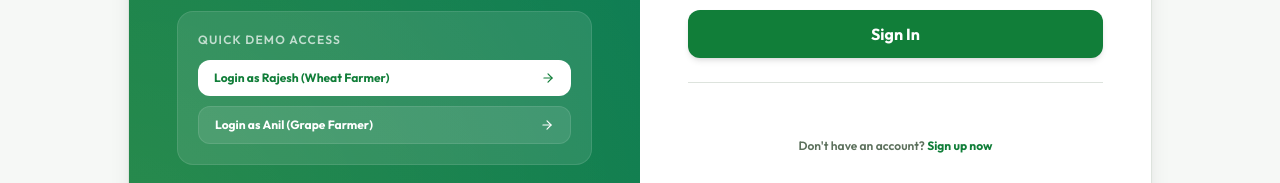
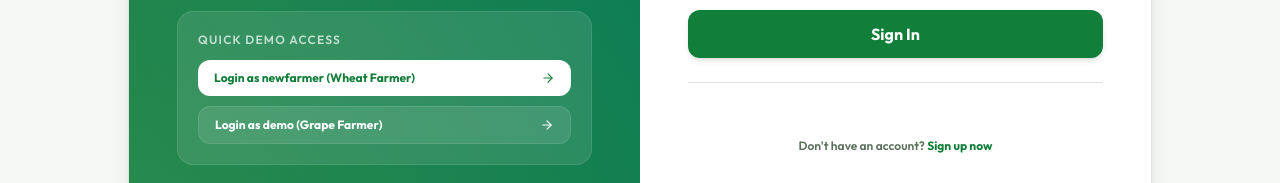
Before and after one commit to PankajKumarYdv/KisanGPT, a React (Vite) app in the folder client/: page /login in a window 1280 px wide. Shown: the part 507-690 px from the top of the page. Built offline with nearby package versions, Linux system fonts and the light colour scheme; no server answers.

Commit message:
Update demo login credentials in Login component

```diff
--- a/client/src/pages/Login.jsx
+++ b/client/src/pages/Login.jsx
@@ -43,7 +43,7 @@ export default function Login() {
       addToast('Welcome back to KisanGPT!', 'success');
       navigate('/dashboard');
     } catch (err) {
-      addToast(err.message || 'Invalid credentials. Try rajesh@example.com', 'error');
+      addToast(err.message || 'Invalid credentials. Try newfarmer@example.com', 'error');
     } finally {
       setLoading(false);
     }
@@ -75,17 +75,17 @@ export default function Login() {
             <p className="text-xs font-semibold text-white/70 uppercase tracking-widest mb-3">Quick Demo Access</p>
             <div className="space-y-2.5">
               <button
-                onClick={() => handleFillDemo('rajesh@example.com')}
+                onClick={() => handleFillDemo('newfarmer@example.com')}
                 className="w-full text-xs font-bold bg-white text-primary px-4 py-2.5 rounded-xl hover:bg-neutral-50 transition-all flex justify-between items-center"
               >
-                <span>Login as Rajesh (Wheat Farmer)</span>
+                <span>Login as newfarmer (Wheat Farmer)</span>
                 <ArrowRight className="w-3.5 h-3.5" />
               </button>
               <button
-                onClick={() => handleFillDemo('anil@example.com')}
+                onClick={() => handleFillDemo('demo@kisangpt.ai')}
                 className="w-full text-xs font-bold bg-white/10 text-white border border-white/10 px-4 py-2.5 rounded-xl hover:bg-white/20 transition-all flex justify-between items-center"
               >
-                <span>Login as Anil (Grape Farmer)</span>
+                <span>Login as demo (Grape Farmer)</span>
                 <ArrowRight className="w-3.5 h-3.5" />
               </button>
             </div>
```
